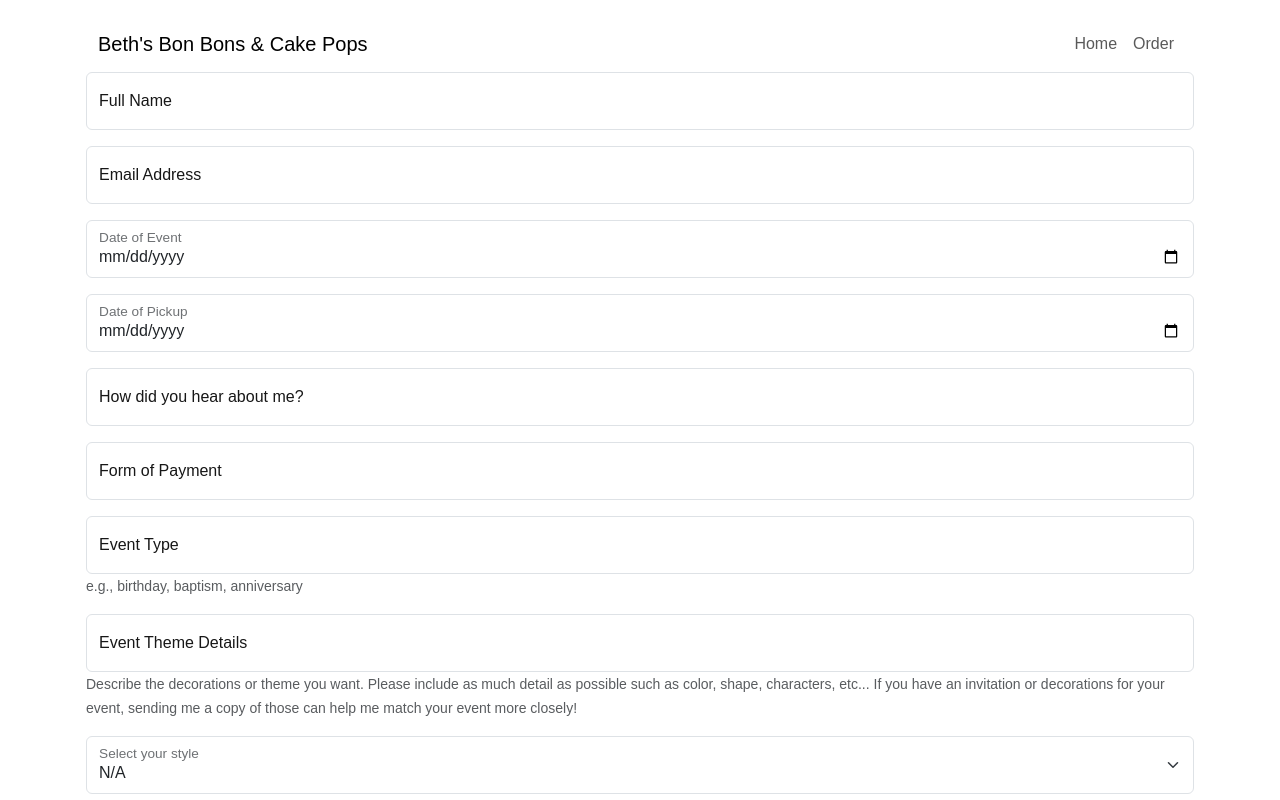
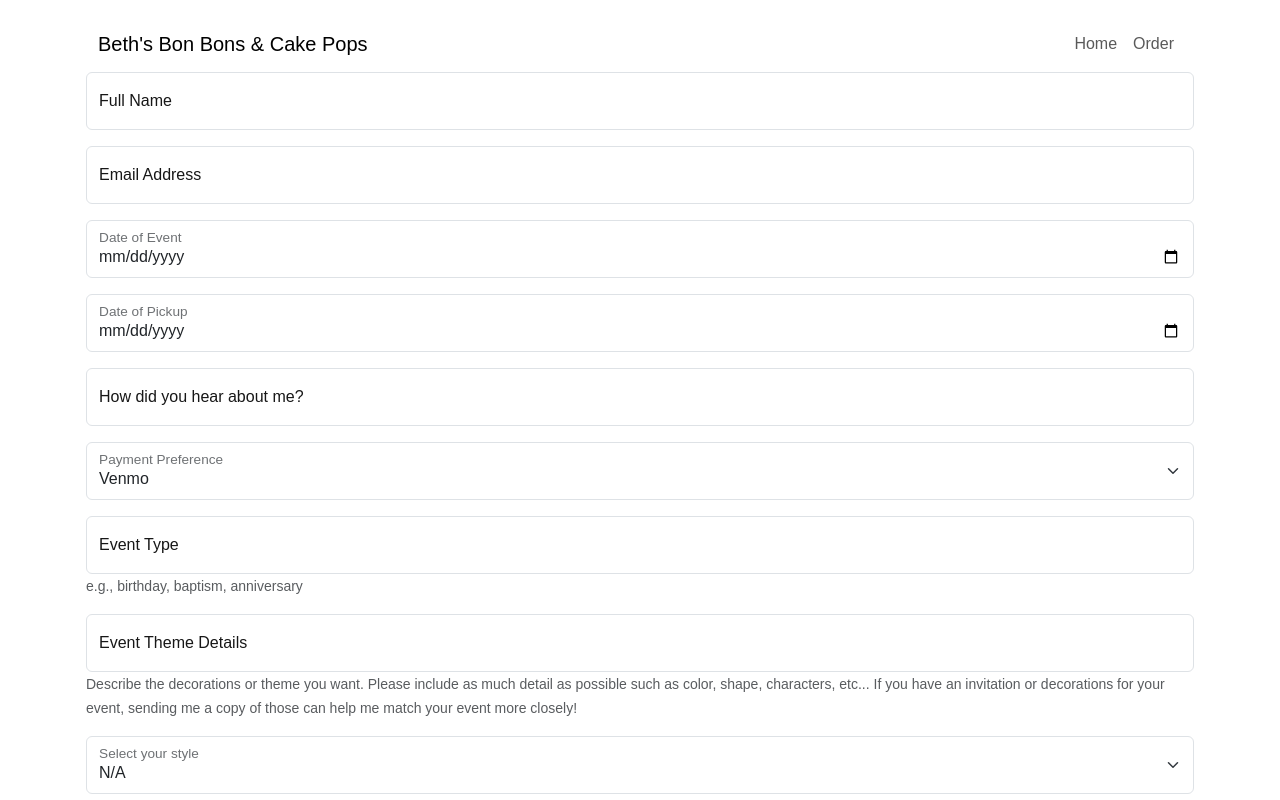
Before and after one commit to kirkhansen/beths-bon-bons, a Next.js app: page /order in a window 1280 px wide. Shown: the top 800 px of the page. Built offline with nearby package versions, Linux system fonts and the light colour scheme.

Commit message:
add some names

```diff
--- a/src/app/order/page.tsx
+++ b/src/app/order/page.tsx
@@ -57,8 +57,11 @@ const OrderPage: React.FC<Props> = () => {
           </FloatingLabel>
         </Form.Group>
         <Form.Group className="mb-3">
-          <FloatingLabel label="Form of Payment">
-            <Form.Control name="paymentMethod" placeholder="venmo" onChange={handleChange}/>
+          <FloatingLabel label="Payment Preference">
+            <Form.Select name="paymentMethod">
+                <option value="venmo">Venmo</option>
+                <option value="cash">Cash</option>
+            </Form.Select>
           </FloatingLabel>
         </Form.Group>
         <Form.Group className="mb-3">
@@ -75,7 +78,7 @@ const OrderPage: React.FC<Props> = () => {
         </Form.Group>
         <Form.Group className="mb-3">
           <FloatingLabel label="Select your style">
-            <Form.Select>
+            <Form.Select name="cakeBallStyle">
                 <option>N/A</option>
                 {Object.entries(CakeBallStyles).map(([key, value]) => (
                 <option key={key} value={key}>
```
